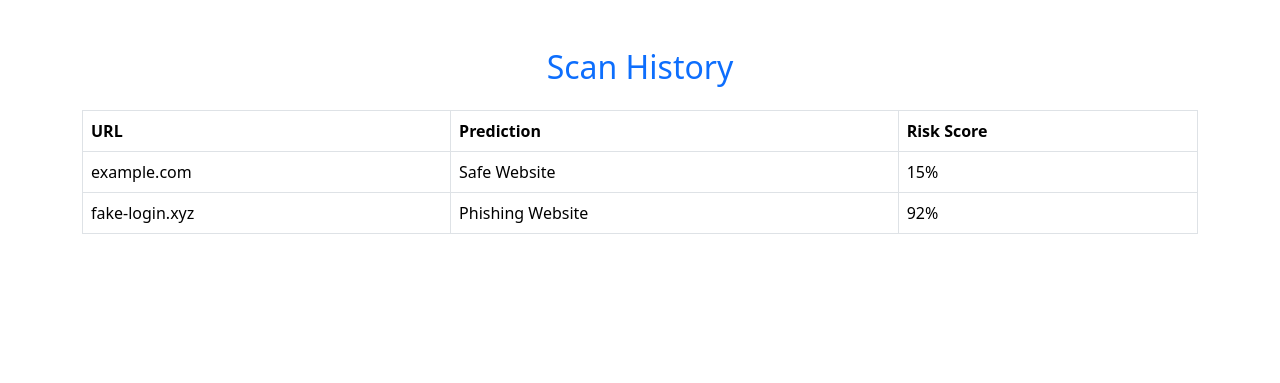
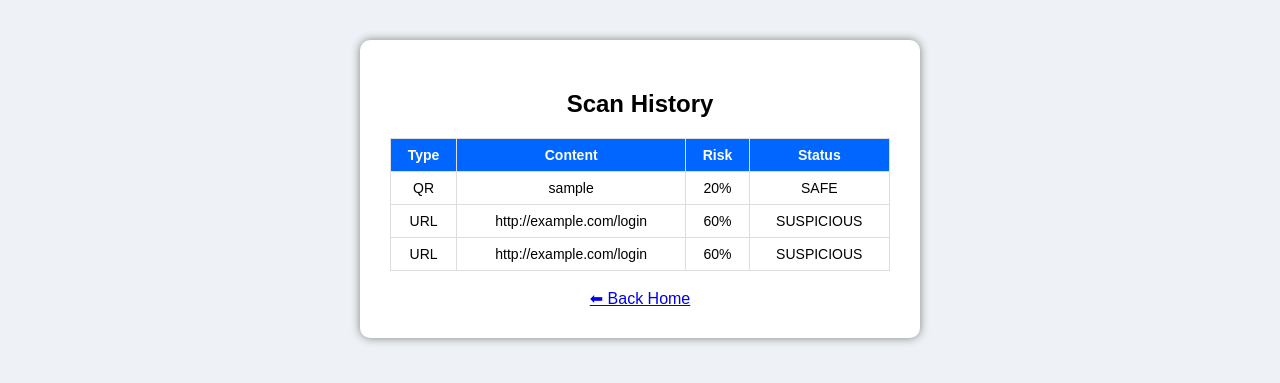
Before and after one commit to NeiranjanaS/Real-Time-AI-Based-Digital-Scam-Detection-and-User-Protection-System, a Flask app: page /history in a window 1280 px wide. Shown: the top 383 px of the page. Run offline with Flask 3, Linux system fonts and the light colour scheme.

Commit message:
second  commit

```diff
--- a/app.py
+++ b/app.py
@@ -1,46 +1,130 @@
 from flask import Flask, render_template, request
+from werkzeug.utils import secure_filename
+import os
+import json
+
+from qr_detector import scan_qr
+from phishing_model import calculate_risk
 
 app = Flask(__name__)
 
-# Home Page
+UPLOAD_FOLDER = "static/uploads"
+HISTORY_FILE = "history.json"
+
+app.config["UPLOAD_FOLDER"] = UPLOAD_FOLDER
+os.makedirs(UPLOAD_FOLDER, exist_ok=True)
+
+# ---------- HOME ----------
 @app.route("/")
 def home():
     return render_template("index.html")
 
-# URL Scan Page
-@app.route("/scan-url", methods=["GET", "POST"])
+# ---------- STAGE 1 : URL ----------
+@app.route("/scan_url")
 def scan_url():
+    return render_template("scan_url.html")
 
-    if request.method == "POST":
+@app.route("/check_url", methods=["POST"])
+def check_url():
+    url = request.form["url"]
 
-        url = request.form["url"]
+    risk, status, reasons = calculate_risk(url)
 
-        # Temporary AI Prediction
-        if "https" in url:
-            prediction = "Safe Website"
-            risk = "15%"
-        else:
-            prediction = "Phishing Website"
-            risk = "92%"
+    # Save history
+    history = []
+    if os.path.exists(HISTORY_FILE):
+        with open(HISTORY_FILE, "r") as f:
+            history = json.load(f)
 
+    history.append({
+        "type": "URL",
+        "content": url,
+        "risk": risk,
+        "status": status
+    })
+
+    with open(HISTORY_FILE, "w") as f:
+        json.dump(history, f, indent=4)
+
+    return render_template(
+        "result.html",
+        result=url,
+        risk=risk,
+        status=status,
+        reasons=reasons
+    )
+
+# ---------- STAGE 2 : QR ----------
+@app.route("/qr_scan")
+def qr_scan():
+    return render_template("qr_scan.html")
+
+@app.route("/scan_qr", methods=["POST"])
+def scan_qr_route():
+
+    if "qrimage" not in request.files:
+        return "No File Uploaded"
+
+    file = request.files["qrimage"]
+
+    if file.filename == "":
+        return "No File Selected"
+
+    filename = secure_filename(file.filename)
+    filepath = os.path.join(app.config["UPLOAD_FOLDER"], filename)
+
+    file.save(filepath)
+
+    qr_data = scan_qr(filepath)
+
+    if qr_data is None:
         return render_template(
             "result.html",
-            scanned_url=url,
-            prediction=prediction,
-            risk=risk
+            result="QR NOT DETECTED",
+            risk=0,
+            status="INVALID",
+            reasons=["No QR Code Found."]
         )
 
-    return render_template("scan_url.html")
+    risk, status, reasons = calculate_risk(qr_data)
 
-# QR Scan Page
-@app.route("/scan-qr")
-def scan_qr():
-    return render_template("qr_scan.html")
+    # Save QR history
+    history = []
+    if os.path.exists(HISTORY_FILE):
+        with open(HISTORY_FILE, "r") as f:
+            history = json.load(f)
 
-# History Page
+    history.append({
+        "type": "QR",
+        "content": qr_data,
+        "risk": risk,
+        "status": status
+    })
+
+    with open(HISTORY_FILE, "w") as f:
+        json.dump(history, f, indent=4)
+
+    return render_template(
+        "result.html",
+        result=qr_data,
+        risk=risk,
+        status=status,
+        reasons=reasons
+    )
+
+# ---------- HISTORY ----------
 @app.route("/history")
 def history():
-    return render_template("history.html")
+
+    history = []
+
+    if os.path.exists(HISTORY_FILE):
+        with open(HISTORY_FILE, "r") as f:
+            history = json.load(f)
+
+    history.reverse()
+
+    return render_template("history.html", history=history)
 
 if __name__ == "__main__":
     app.run(debug=True)
--- /dev/null
+++ b/history.json
@@ -0,0 +1,20 @@
+[
+    {
+        "type": "URL",
+        "content": "http://example.com/login",
+        "risk": 60,
+        "status": "SUSPICIOUS"
+    },
+    {
+        "type": "URL",
+        "content": "http://example.com/login",
+        "risk": 60,
+        "status": "SUSPICIOUS"
+    },
+    {
+        "type": "QR",
+        "content": "sample",
+        "risk": 20,
+        "status": "SAFE"
+    }
+]
--- /dev/null
+++ b/phishing_model.py
@@ -0,0 +1,68 @@
+SAFE_DOMAINS = [
+    "google.com",
+    "amazon.in",
+    "phonepe.com",
+    "paytm.com",
+    "gpay",
+    "bharatpe"
+]
+
+def calculate_risk(data):
+
+    risk = 0
+    reasons = []
+
+    data = data.lower()
+
+    if data.startswith("http://"):
+        risk += 30
+        reasons.append("Website is not HTTPS secure.")
+
+    if len(data) > 60:
+        risk += 10
+        reasons.append("Long URL detected.")
+
+    short_urls = ["bit.ly","tinyurl","rb.gy","t.co"]
+
+    for url in short_urls:
+        if url in data:
+            risk += 25
+            reasons.append("Shortened URL detected.")
+
+    keywords = [
+        "login",
+        "verify",
+        "bank",
+        "gift",
+        "reward",
+        "secure",
+        "payment",
+        "otp"
+    ]
+
+    for word in keywords:
+        if word in data:
+            risk += 10
+            reasons.append(f"Suspicious keyword : {word}")
+
+    trusted = False
+
+    for domain in SAFE_DOMAINS:
+        if domain in data:
+            trusted = True
+
+    if not trusted:
+        risk += 20
+        reasons.append("Unknown website domain.")
+
+    if risk > 100:
+        risk = 100
+
+    if risk < 30:
+        status = "SAFE"
+    elif risk < 70:
+        status = "SUSPICIOUS"
+    else:
+        status = "PHISHING"
+
+    return risk, status, reasons
--- a/static/style.css
+++ b/static/style.css
@@ -1,17 +1,76 @@
 body{
-    background:#F4F8FF;
-    font-family:Arial, Helvetica, sans-serif;
+background:#eef2f7;
+font-family:Arial;
+margin:0;
+padding:0;
 }
 
-h1,h2{
-    font-weight:bold;
+.container{
+width:500px;
+margin:auto;
+margin-top:40px;
+padding:30px;
+background:white;
+border-radius:10px;
+box-shadow:0px 0px 10px gray;
+text-align:center;
 }
 
-.card{
-    border-radius:15px;
+button{
+background:#0066ff;
+color:white;
+padding:12px 25px;
+border:none;
+border-radius:6px;
+cursor:pointer;
+font-size:16px;
 }
 
-.btn{
-    padding:12px;
-    border-radius:10px;
+button:hover{
+background:#0044cc;
 }
+
+input{
+width:90%;
+padding:10px;
+}
+
+.result-box{
+background:#f5f5f5;
+padding:15px;
+border-radius:5px;
+margin-bottom:15px;
+word-wrap:break-word;
+}
+
+.safe{
+color:green;
+}
+
+.warning{
+color:orange;
+}
+
+.danger{
+color:red;
+}
+
+table{
+width:100%;
+border-collapse:collapse;
+}
+
+th,td{
+border:1px solid #ddd;
+padding:8px;
+font-size:14px;
+}
+
+th{
+background:#0066ff;
+color:white;
+}
+
+ul{
+text-align:left;
+}
--- a/templates/history.html
+++ b/templates/history.html
@@ -1,42 +1,46 @@
 <!DOCTYPE html>
 <html>
 <head>
-
 <title>Scan History</title>
-
-<link href="https://cdn.jsdelivr.net/npm/bootstrap@5.3.3/dist/css/bootstrap.min.css" rel="stylesheet">
-
+<link rel="stylesheet" href="/static/style.css">
 </head>
 
 <body>
 
-<div class="container mt-5">
+<div class="container">
 
-<h2 class="text-center text-primary">
-Scan History
-</h2>
+<h2>Scan History</h2>
 
-<table class="table table-bordered mt-4">
+<table>
 
 <tr>
-<th>URL</th>
-<th>Prediction</th>
-<th>Risk Score</th>
+<th>Type</th>
+<th>Content</th>
+<th>Risk</th>
+<th>Status</th>
 </tr>
 
+{% for item in history %}
+
 <tr>
-<td>example.com</td>
-<td>Safe Website</td>
-<td>15%</td>
+
+<td>{{ item.type }}</td>
+
+<td>{{ item.content }}</td>
+
+<td>{{ item.risk }}%</td>
+
+<td>{{ item.status }}</td>
+
 </tr>
 
-<tr>
-<td>fake-login.xyz</td>
-<td>Phishing Website</td>
-<td>92%</td>
-</tr>
+{% endfor %}
 
 </table>
+
+<br>
+
+<a href="/">⬅ Back Home</a>
 
 </div>
 
```
Also changed, not shown: qr_detector.py (added, +13 -0 lines), templates/index.html (+18 -23 lines), templates/qr_scan.html (+12 -19 lines), templates/result.html (+26 -17 lines), templates/scan_url.html (+13 -21 lines), static/uploads/31QNELTxbLL_1.png (added), static/uploads/QR_code_for_mobile_English_Wikipedia.svg (added), static/uploads/WhatsApp Image 2026-08-25 at 9.39.01 AM.jpeg (added).
